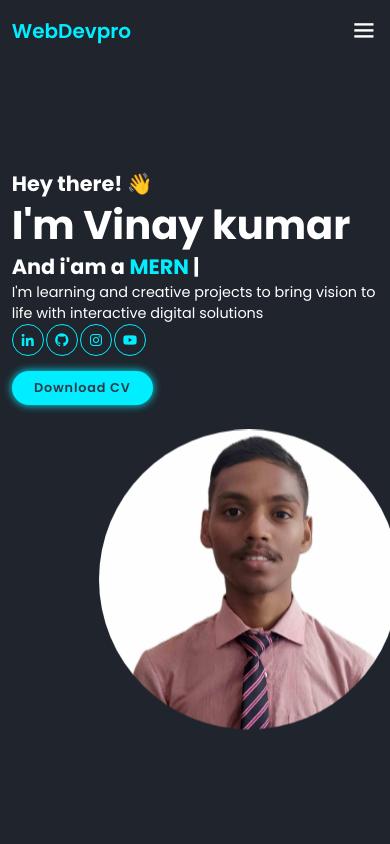
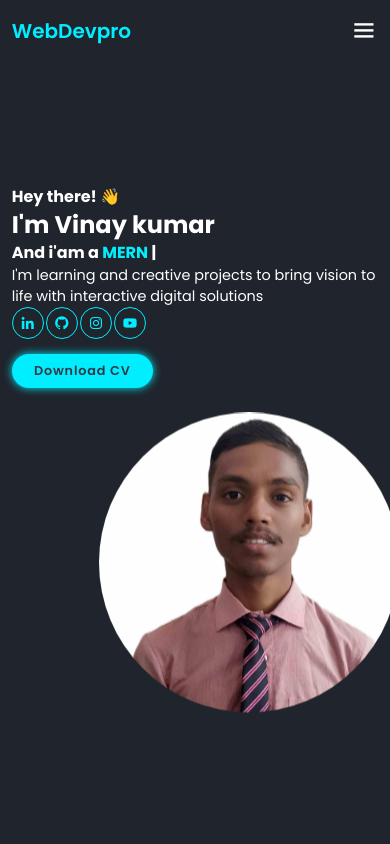
Before and after one commit to Vinay-kumar-123/Updated-Resume, a plain HTML site: page index.html in a window 390 px wide. Shown: the top 844 px of the page. Drawn offline with nearby package versions, Linux system fonts and the light colour scheme.

Commit message:
improve code

```diff
--- a/index.css
+++ b/index.css
@@ -379,14 +379,16 @@ textarea:focus {
 
   }
   .home-content h3{
-    font-size: 2.6rem;
+    font-size: 2rem;
   }
   .home-content h1{
-    font-size: 5rem;
+    font-size: 3rem;
   }
   .home-img {
     width: 70vw;
     margin-top: 4rem;
+    justify-content: center;
+    align-items: center;
 
   }
   .about{
@@ -402,7 +404,7 @@ textarea:focus {
   }
 }
 
-@media (max-width: 450px) {
+@media (max-width: 480px) {
   .project-container{
     grid-template-columns: 1fr;
   }
```
Also changed, not shown: index.js (line endings or trailing spaces).
